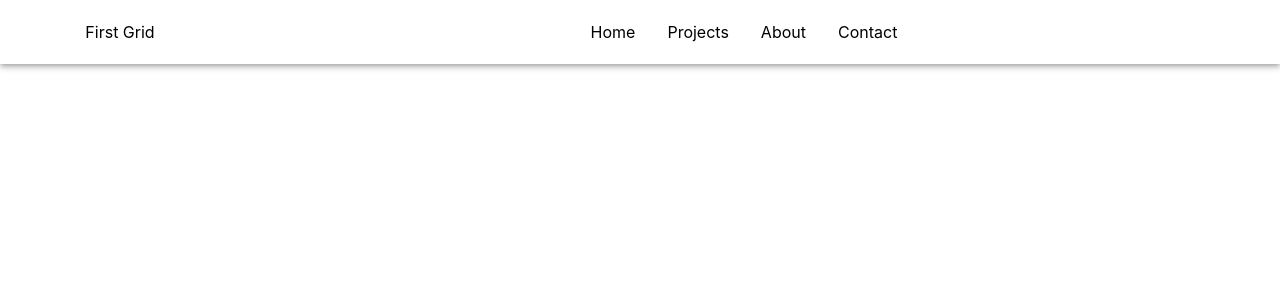
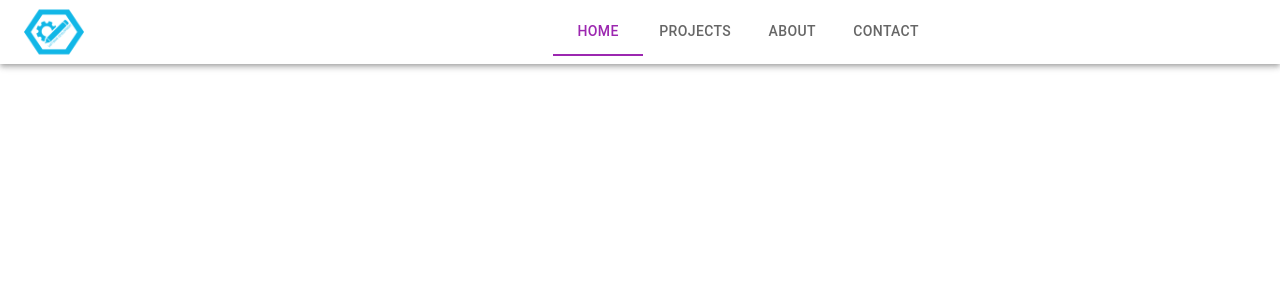
Before and after one commit to itsvivekmandal/itsvivekmandal.github.io, a React (Create React App) app: page / in a window 1280 px wide. Shown: the top 300 px of the page. Built offline with nearby package versions, Linux system fonts and the light colour scheme.

Commit message:
responsive header

```diff
--- a/src/App.css
+++ b/src/App.css
@@ -36,3 +36,11 @@
     transform: rotate(360deg);
   }
 }
+
+/* logo style */
+img {
+  max-width: 60px;
+  height: auto;
+  padding: 0;
+  margin: 0;
+}
--- a/src/components/Header.js
+++ b/src/components/Header.js
@@ -1,91 +1,67 @@
-import React from "react";
-import { AppBar, Toolbar, Grid, Drawer, List, ListItem, ListItemText, Box, Divider, styled } from "@mui/material";
-import { Link } from "react-router-dom";
-import LinkedInIcon from '@mui/icons-material/LinkedIn';
-import { GitHub, TroubleshootRounded } from "@mui/icons-material";
-import CellTowerIcon from '@mui/icons-material/CellTower';
-import { useState } from "react";
-import IconButton from "@mui/material/IconButton";
-import MenuIcon from '@mui/icons-material/Menu';
-
-const CustomLink = styled(Link)({
-  textDecoration: 'none',
-  color: 'inherit',
-});
+import { useEffect, useState } from "react";
+import { AppBar, Toolbar, Grid, Tabs, Tab } from "@mui/material";
+import { Link, useLocation } from "react-router-dom";
+import MenuDrawer from "./MenuDrawer";
+import logo from "../assets/image/logo.png";
 
 const Header = () => {
+  const location = useLocation();
+  const [path, setPath] = useState(location.pathname);
 
-  const [drawerOpen, setDrawerOpen] = useState(false);
+  useEffect(() => {
+    setPath(path);
+  }, [path]);
 
-  const toggleDrawer = (value) => ()=> {
-    setDrawerOpen(value);
+  const handleClick = (event, newValue) => {
+    console.log(newValue);
+    setPath(newValue);
   };
-
-  const ListArray = [
-    {'name':'Home', 'to':'/'},
-    {'name':'Projects', 'to':'/projects'},
-    {'name':'About', 'to':'/about'},
-    {'name':'Contact', 'to':'/contact'}
-  ];
-
-  const DrawerList = (
-    <Box sx={{ width: 250 }} role="presentation" onClick={toggleDrawer(false)}>
-    <List>
-      <ListItem key={'First Grid'} onClick={toggleDrawer(false)}>
-        <ListItemText primary={'First Grid'} />
-      </ListItem>
-      <Divider />
-      {
-        ListArray.map((value) => (
-          <ListItem key={value.name} component={CustomLink} to={value.to} onClick={toggleDrawer(false)}>
-              <ListItemText primary={value.name} />
-          </ListItem>
-        ))
-      }
-    </List>
-    </Box>
-  );
 
   return (
     <AppBar position="sticky" color="transparent">
       <Toolbar>
         <Grid container spacing={2} alignItems="center">
-          <Grid item sx={{ display: {xs: '2', md: 'none'}}} alignItems="center">
-            <IconButton
-              color="inherit"
-              aria-label="open drawer"
-              onClick={toggleDrawer(true)}
-              edge="start"
-              sx={{ mr: 2}}
+          {/* Logo for md screen */}
+          <Grid item xs={10} md={2} sx={{ display: "flex" }}>
+            <img src={logo} alt="logo" />
+          </Grid>
+          {/* Menu for md screen */}
+          <Grid
+            item
+            md={10}
+            sx={{ flexGrow: 1, display: { xs: "none", md: "flex" } }}
+            justifyContent="center"
+          >
+            <Tabs
+              value={path}
+              onChange={handleClick}
+              textColor="secondary"
+              indicatorColor="secondary"
             >
-              <MenuIcon />
-            </IconButton>
-            <Drawer anchor="left" open={drawerOpen} onClick={toggleDrawer(false)}>
-              {DrawerList}
-            </Drawer>
+              <Tab label="Home" component={Link} to="/" value="/" />
+              <Tab
+                label="Projects"
+                component={Link}
+                to="/projects"
+                value="/projects"
+              />
+              <Tab label="About" component={Link} to="/about" value="/about" />
+              <Tab
+                label="Contact"
+                component={Link}
+                to="/contact"
+                value="/contact"
+              />
+            </Tabs>
           </Grid>
-          <Grid item xs={4} md={2}>First Grid</Grid>
-          <Grid item md={10} sx={{ flexGrow:1, display: { xs: 'none', md: 'flex' } }}>
-            <Grid container spacing={4} justifyContent="center">
-              <Grid item>
-                <CustomLink to="/">Home</CustomLink>
-              </Grid>
-              <Grid item>
-                  <CustomLink to="/projects">Projects</CustomLink>
-              </Grid>
-              <Grid item>
-                <CustomLink to="/about">About</CustomLink>
-              </Grid>
-              <Grid item>
-                  <CustomLink to="/contact">Contact</CustomLink>
-              </Grid>
-            </Grid>
+          {/* Burger menu for small screen */}
+          <Grid item xs={2} sx={{ display: { xs: "flex-end", md: "none" } }}>
+            <MenuDrawer handleClick={handleClick} path={path} />
           </Grid>
         </Grid>
       </Toolbar>
     </AppBar>
   );
-
 };
 
 export default Header;
--- /dev/null
+++ b/src/components/MenuDrawer.js
@@ -0,0 +1,52 @@
+import {useState} from "react";
+import {Link } from 'react-router-dom';
+import { Drawer, List, ListItem, ListItemText, Tabs, Tab, Divider } from "@mui/material";
+import IconButton from "@mui/material/IconButton";
+import MenuIcon from '@mui/icons-material/Menu';
+import logo from "../assets/image/logo.png";
+
+const MenuDrawer = ({handleClick, path}) => {
+  const [drawer, setDrawer] = useState(false);
+
+  const toggleDrawer = () => {
+    console.log(drawer);
+    setDrawer(!drawer);
+  };
+
+  return (
+    <>
+      <IconButton
+        color="inherit"
+        aria-label="open drawer"
+        onClick={toggleDrawer}
+        edge="end"
+        sx={{ mr: 2}}
+      ><MenuIcon /></IconButton>
+      <Drawer
+        anchor="right"
+        open={drawer}
+        onClose={toggleDrawer}
+        sx={{ '& .MuiDrawer-paper': { width: '40%' } }}
+      >
+        <List>
+          {/* <ListItem key='logo'>
+            <img width="30%" src={logo} alt="logo" onClick={toggleDrawer} />
+          </ListItem>
+          <Divider /> */}
+          <Tabs
+            orientation="vertical"
+            value={path}
+            onChange={handleClick}
+          >
+            <Tab label="Home" component={Link} to="/" value="/" onClick={toggleDrawer} />
+            <Tab label="Projects" component={Link} to="/projects" value="/projects" onClick={toggleDrawer} />
+            <Tab label="About" component={Link} to="/about" value="/about" onClick={toggleDrawer} />
+            <Tab label="Contact" component={Link} to="/contact" value="/contact" onClick={toggleDrawer} />
+          </Tabs>
+        </List>
+      </Drawer>
+    </>
+  );
+};
+
+export default MenuDrawer;
--- a/src/components/Projetcs.js
+++ b/src/components/Projetcs.js
@@ -1,4 +1,3 @@
-import { Container } from "@mui/material";
 
 const Projetcs = () => {
     return (
```
Also changed, not shown: src/assets/image/logo.png (added).
